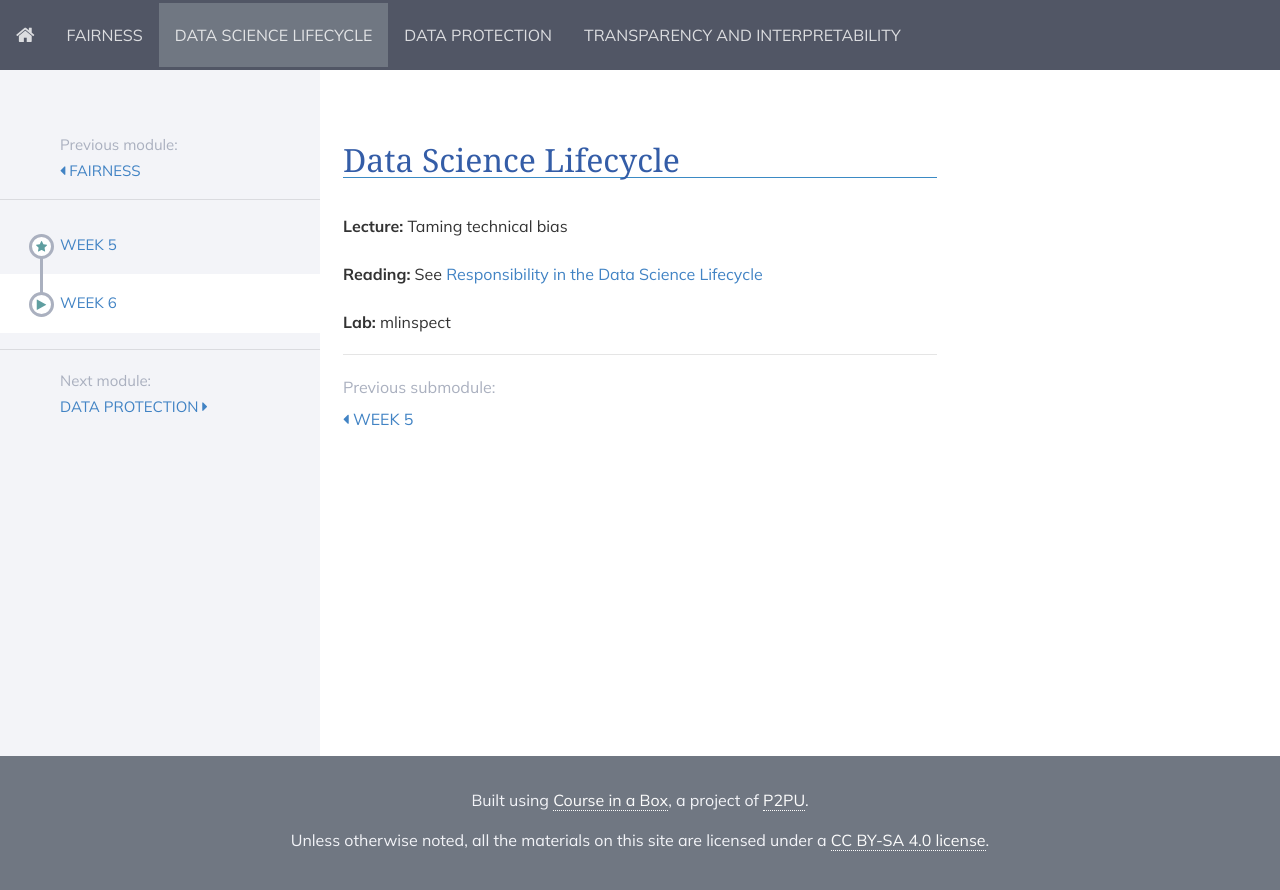
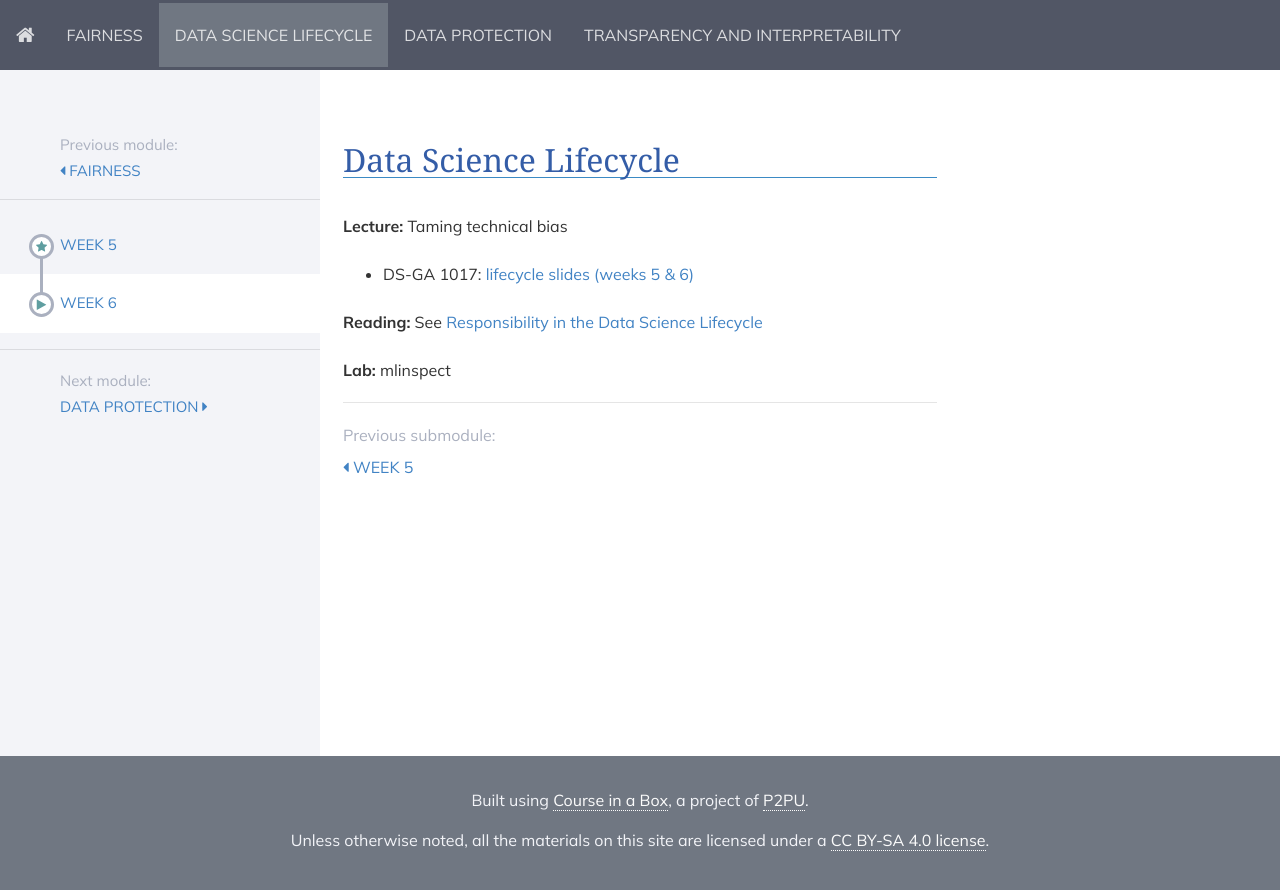
Before and after one commit to DataResponsibly/rds24, a Jekyll site: the page built from modules/data_science_lifecycle/_posts/2000-01-03-week6.md, in a window 1280 px wide. Shown: the top 890 px of the page. Built offline with Jekyll 4.4.1, drawn with Linux system fonts in a browser that asks for light colours; nearby versions of some CDN libraries.

Commit message:
Update 2000-01-03-week6.md

```diff
--- a/modules/data_science_lifecycle/_posts/2000-01-03-week6.md
+++ b/modules/data_science_lifecycle/_posts/2000-01-03-week6.md
@@ -6,7 +6,7 @@ title: Week 6
 
 **Lecture:** Taming technical bias
 
-[//]: * [7 taming technical bias slides](../../../assets/7_TechnicalBias.pdf)
+* DS-GA 1017: [lifecycle slides (weeks 5 & 6)](../../../assets/5_6_Lifecycle_1017.pdf)
 
 **Reading:** See [Responsibility in the Data Science Lifecycle](../../../assets/lifecycle_reader.pdf)
 
```
